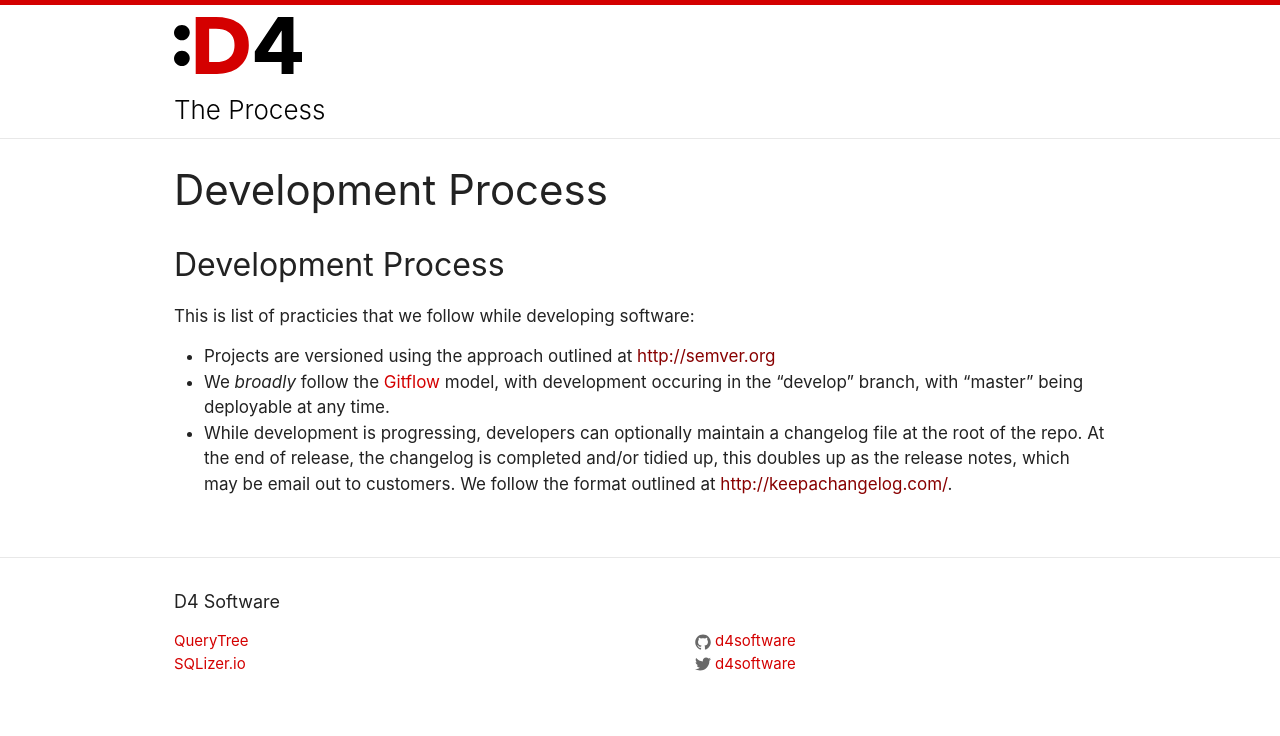
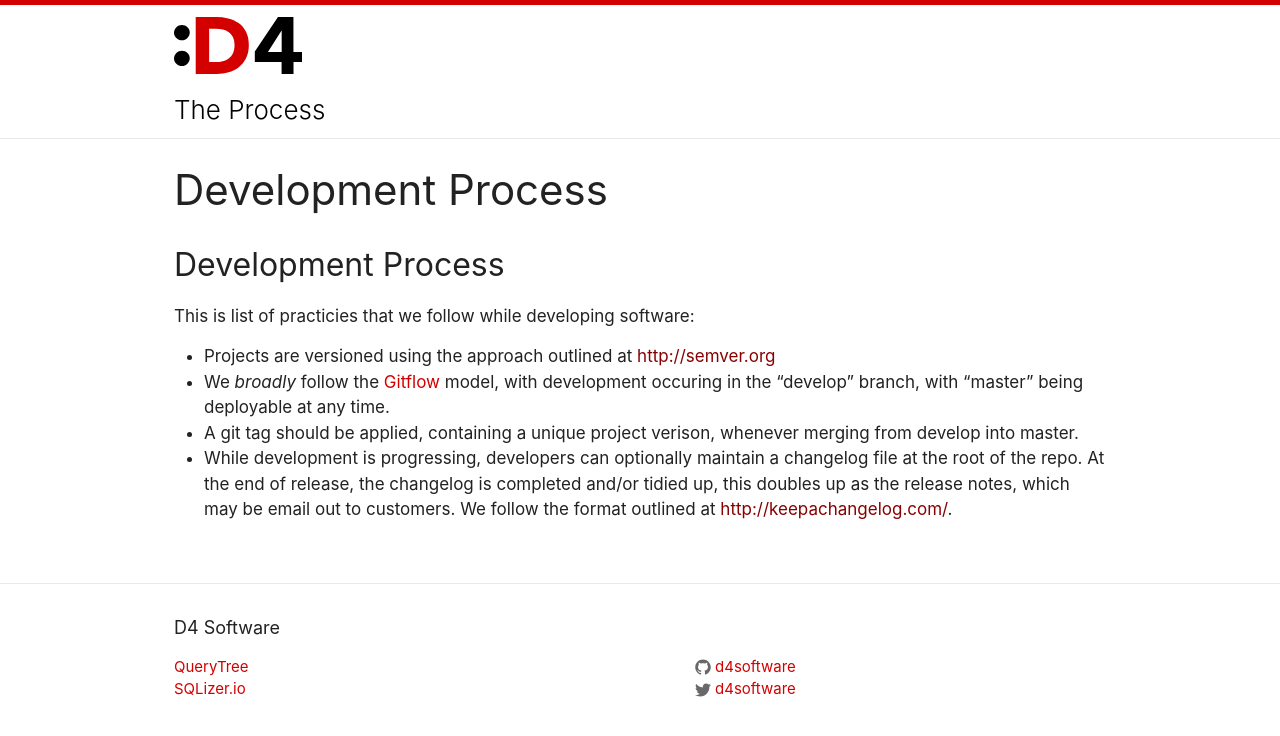
Before and after one commit to d4software/the-process, a Jekyll site: the page built from Development.md, in a window 1280 px wide. Shown: the top 736 px of the page. Built offline with Jekyll 4.4.1, drawn with Linux system fonts in a browser that asks for light colours.

Commit message:
Added git tagging rule

```diff
--- a/Development.md
+++ b/Development.md
@@ -11,4 +11,5 @@ This is list of practicies that we follow while developing software:
 
  * Projects are versioned using the approach outlined at [http://semver.org]()
  * We _broadly_ follow the [Gitflow](http://nvie.com/posts/a-successful-git-branching-model/) model, with development occuring in the "develop" branch, with "master" being deployable at any time.
+ * A git tag should be applied, containing a unique project verison, whenever merging from develop into master.
  * While development is progressing, developers can optionally maintain a changelog file at the root of the repo. At the end of release, the changelog is completed and/or tidied up, this doubles up as the release notes, which may be email out to customers. We follow the format outlined at [http://keepachangelog.com/]().
```
